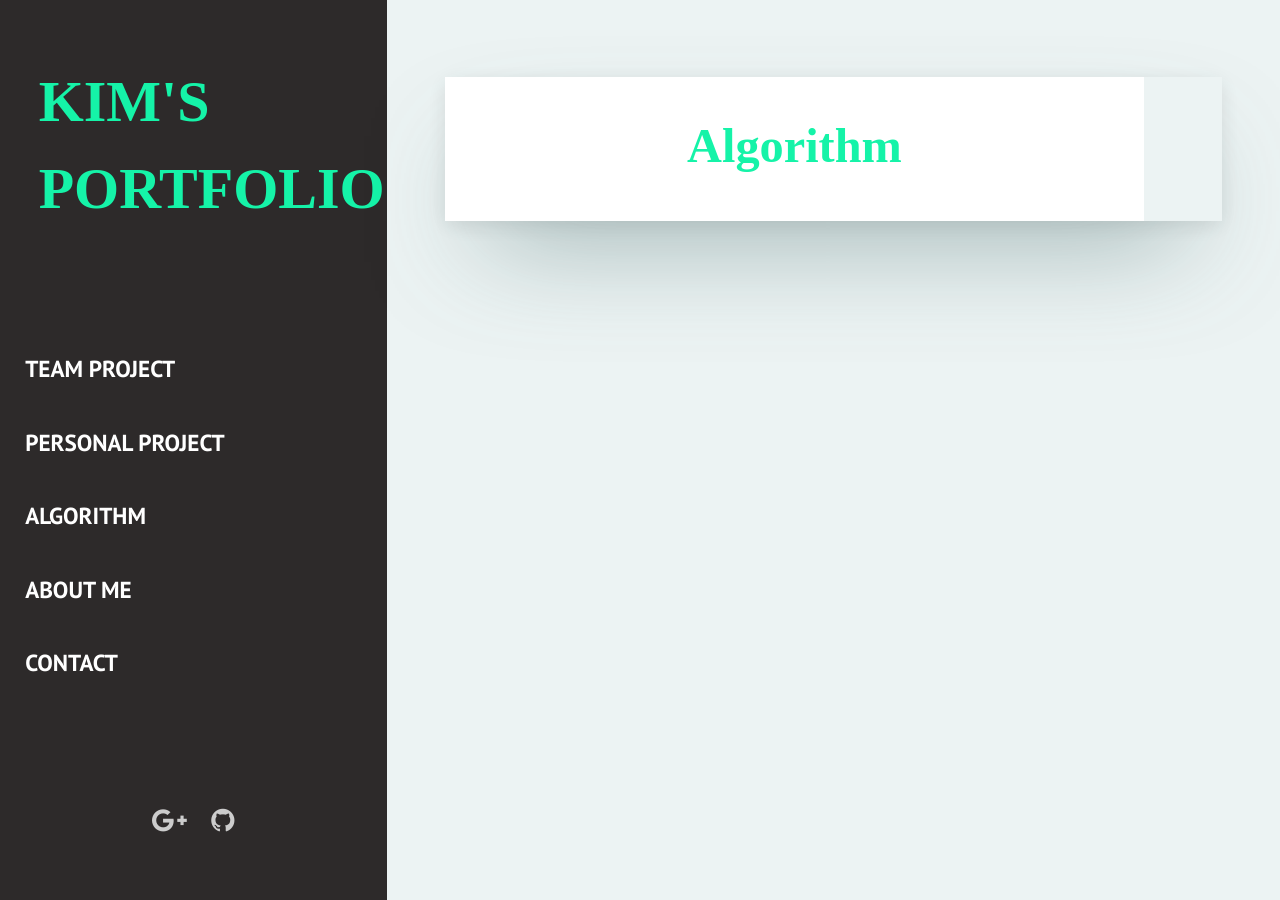
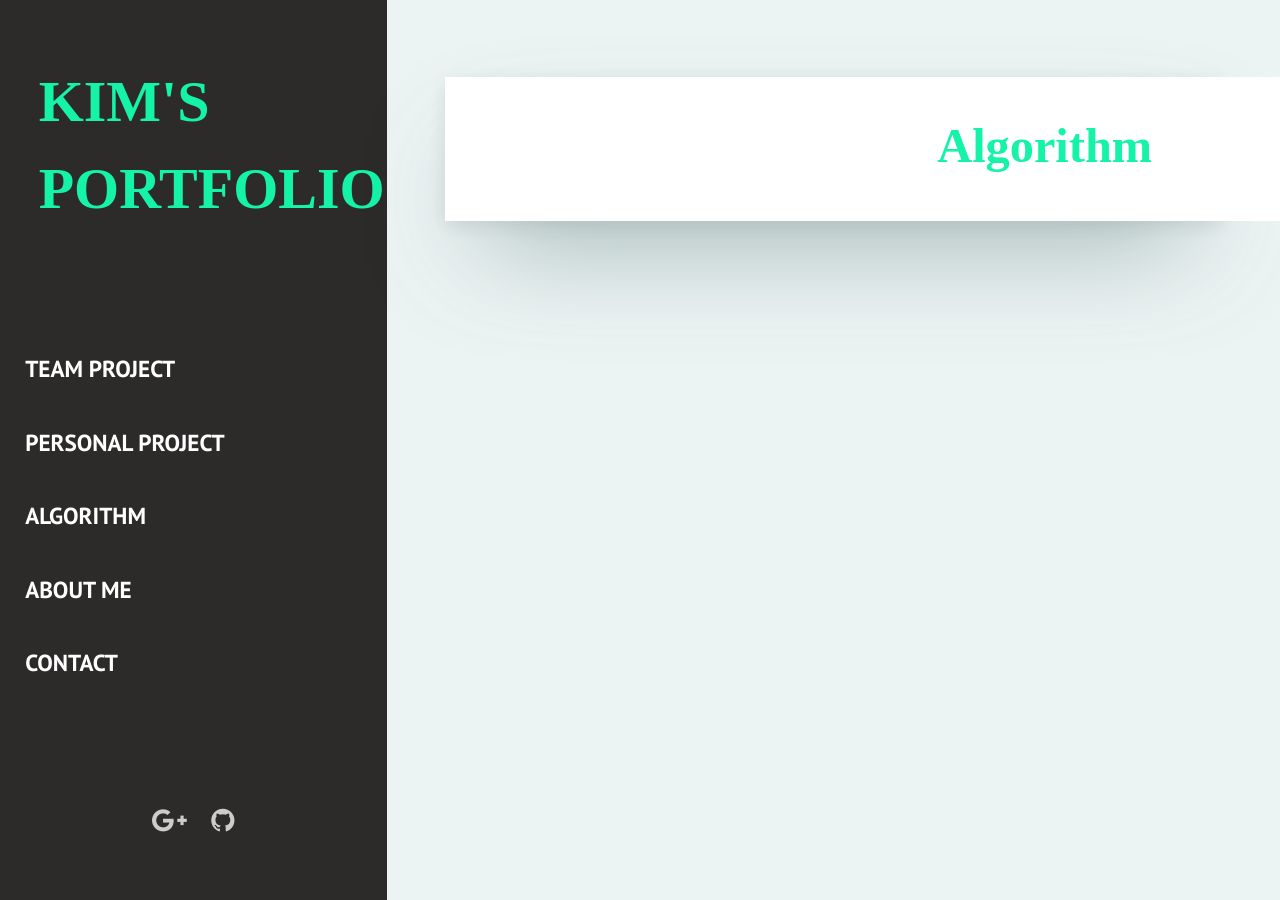
Before and after one commit to kimgusxo/kimgusxo.github.io, a Jekyll site: the page built from _pages/algorithm.html, in a window 1280 px wide. Built offline with Jekyll 4.4.1, drawn with Linux system fonts in a browser that asks for light colours; some web fonts are replaced.

Commit message:
크기 변경

```diff
--- a/assets/css/main.css
+++ b/assets/css/main.css
@@ -884,10 +884,6 @@ pre code {
   padding: 4rem 1rem;
 }
 
-.wrap-content {
-  width: 90%;
-}
-
 .main-article, .page-article, .post {
   margin-bottom: 6rem;
   box-shadow: 0px 50px 110px -40px rgba(86, 119, 119, 0.68), 0px 5px 20px rgba(0, 0, 0, 0.1);
@@ -898,6 +894,7 @@ pre code {
 }
 .main-article .wrap-content, .page-article .wrap-content, .post .wrap-content {
   background-color: #fff;
+  width: 1200px;
   padding: 1rem;
 }
 .main-article .title-article, .main-article .page-title, .main-article .post-title, .page-article .title-article, .page-article .page-title, .page-article .post-title, .post .title-article, .post .page-title, .post .post-title {
```
